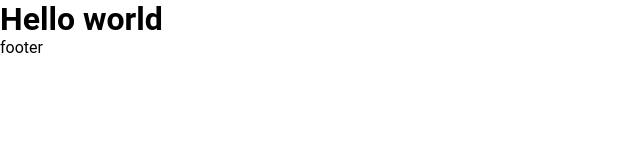
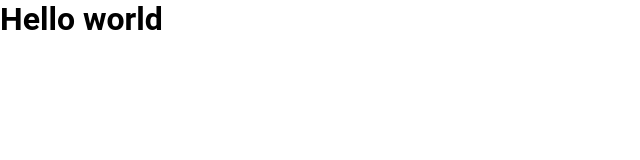
Before and after one commit to Hov26/uibolierplate, a plain HTML site: page app/index.html in a window 1280 px wide. Shown: the full height of the page, 0-640 px from the left. Drawn offline with Linux system fonts and the light colour scheme.

Commit message:
remove unused images and fix html

```diff
--- a/app/index.html
+++ b/app/index.html
@@ -12,7 +12,6 @@
 
 <body>
     <h1>Hello world</h1>
-    <footer>footer</footer>
     <script src="js/app.min.js"></script>
 </body>
 
```
Also changed, not shown: app/images/dest/footer payment copy 2.jpg (deleted), app/images/dest/footer payment copy.jpg (deleted), app/images/dest/footer payment.jpg (deleted), app/images/dest/header hero copy 2.jpg (deleted), app/images/dest/header hero copy.jpg (deleted), app/images/dest/header hero.jpg (deleted), app/images/src/footer payment.jpg (deleted).
